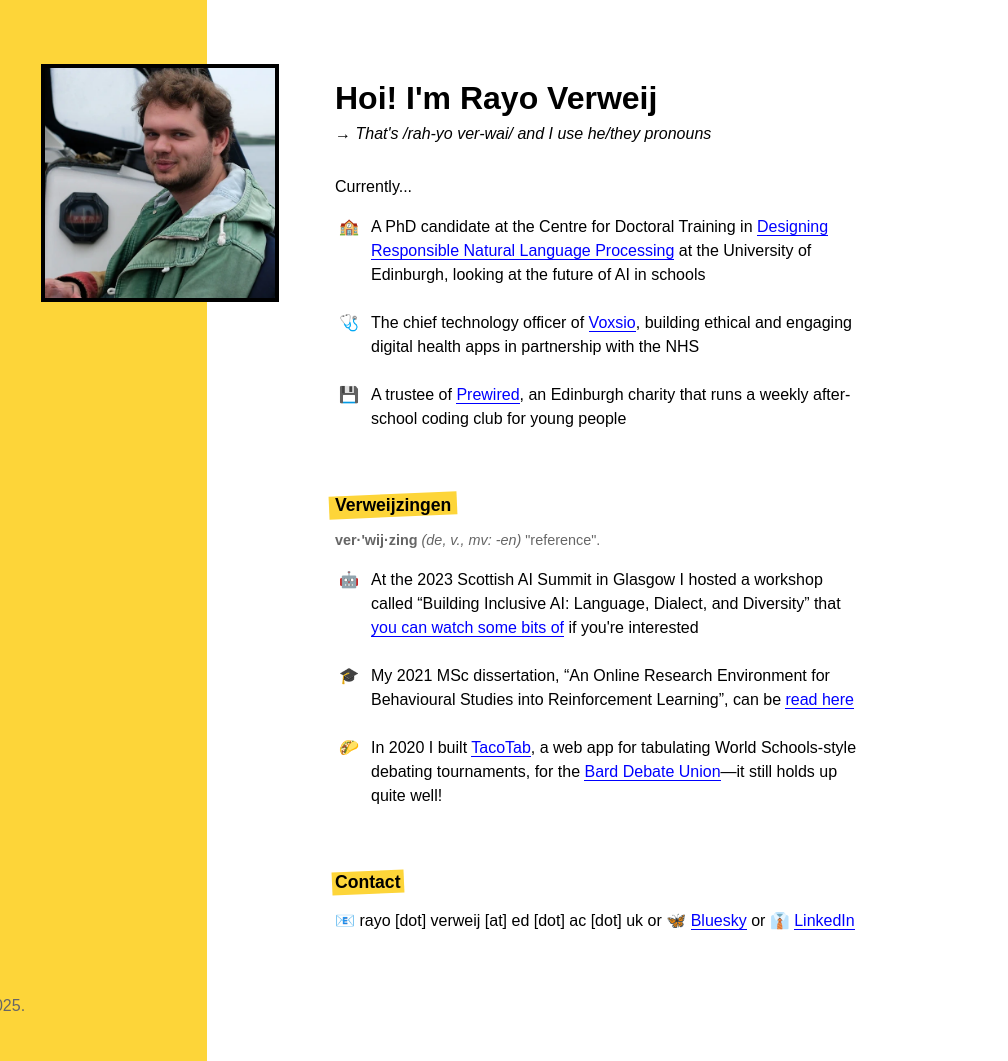
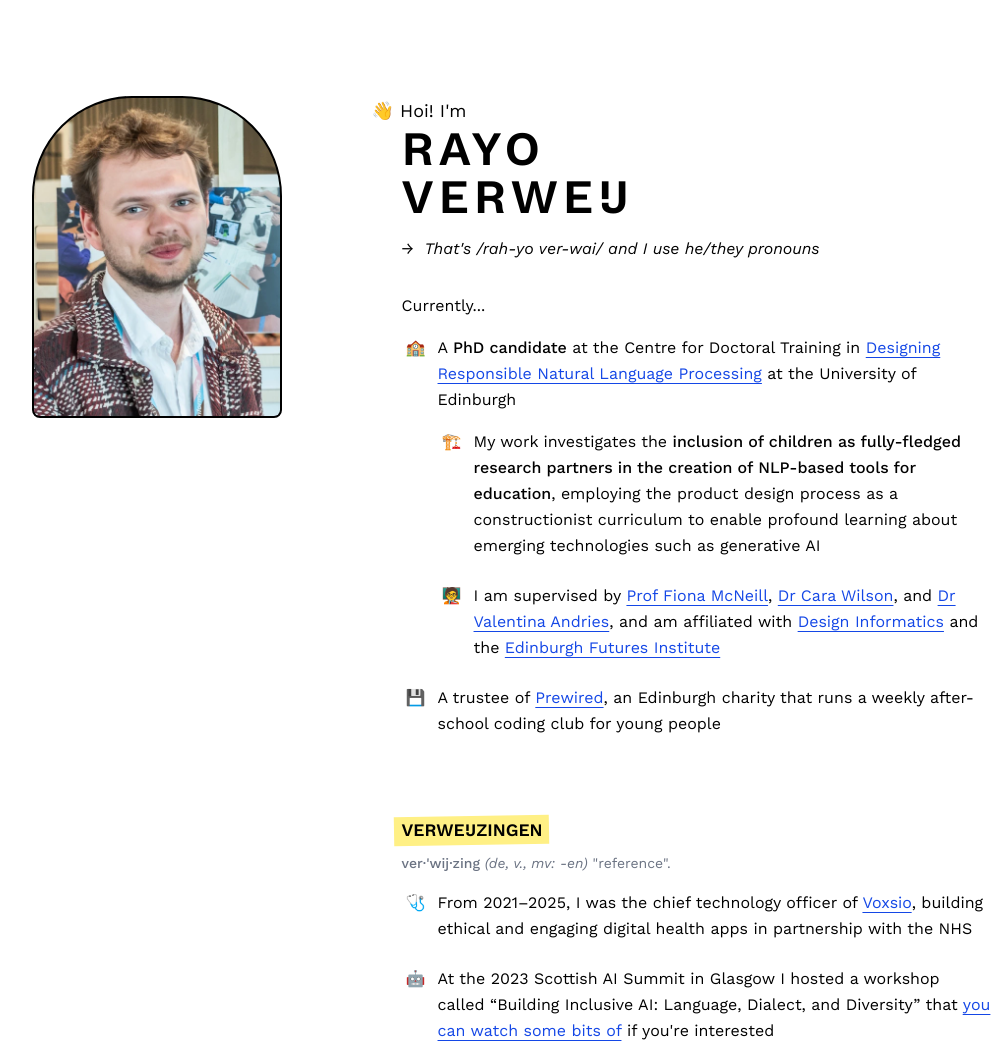
Before and after one commit to rayoverweij/rayodev, an Astro site: page / in a window 1280 px wide. Shown: the top 1061 px of the page, without its empty margins (129-1137 px from the left). Built offline with nearby package versions, Linux system fonts and the light colour scheme; Astro itself is replaced by a stand-in of ours; some packages are replaced by stand-ins of ours; a web font is replaced by a local one.

Commit message:
Design updates

```diff
--- a/package.json
+++ b/package.json
@@ -24,8 +24,10 @@
   "homepage": "https://github.com/rayoverweij/rayodev#readme",
   "dependencies": {
     "@astrojs/vercel": "^8.1.5",
+    "@tailwindcss/vite": "^4.1.8",
     "@vercel/analytics": "^1.5.0",
     "@vercel/speed-insights": "^1.2.0",
-    "astro": "^5.9.1"
+    "astro": "^5.9.1",
+    "tailwindcss": "^4.1.8"
   }
 }
--- a/src/pages/index.astro
+++ b/src/pages/index.astro
@@ -2,8 +2,8 @@
 import { Image } from "astro:assets";
 import Analytics from "@vercel/analytics/astro";
 import SpeedInsights  from "@vercel/speed-insights/astro";
-import "../styles/style.css";
-import rayoonaboat from "../images/rayoonaboat.webp";
+import "../styles/global.css";
+import profilepic from "../images/rayosciencefestival.webp";
 ---
 
 <!DOCTYPE html>
@@ -13,48 +13,76 @@ import rayoonaboat from "../images/rayoonaboat.webp";
 		<meta charset="utf-8">
 		<meta name="viewport" content="width=device-width, minimum-scale=1" />
 		<meta name="description" content="Rayo is a PhD candidate at the CDT in Designing Responsible Natural Language Processing at the University of Edinburgh as well as the Chief Technology Officer of Voxsio, building digital health apps in collaboration with the NHS.">
-		<link rel="preconnect" href="https://rsms.me/" />
-		<link rel="stylesheet" href="https://rsms.me/inter/inter.css" />
 		<link rel="icon" href="/favicon.ico" />
 	</head>
 	<body>
-		<div id="container">
-			<header>
-				<div id="background"></div>
-				<div id="photograph-container">
+		<div class="max-w-7xl mt-8 md:mt-24 mx-auto flex flex-col md:flex-row justify-center gap-x-12 xl:gap-x-24 gap-y-8">
+			<header class="flex-col mx-auto md:mx-0 md:pl-6 items-center text-center">
+				<div class="relative w-[250px] h-[322px] bg-black rounded-t-[100px] rounded-b-lg border-2 overflow-hidden">
 					<Image
-						id="photograph"
-						src={rayoonaboat}
+						width={250}
+						class="absolute top-0 left-0 hover:opacity-15 transition"
+						src={profilepic}
 						alt="Rayo sitting on a sailing boat smiling at the camera"
 					/>
+					<p class="text-white pt-[190px]">
+						Photo by Chris Scott
+					</p>
 				</div>
 			</header>
-			<main>
-				<h1>Hoi! I'm Rayo Verweij</h1>
-				<small><span id="introarr">&rarr;&nbsp;</span><em>That's /rah-yo ver-wai/ and I use he/they pronouns</em></small>
+			<main class="max-w-[64ch] mx-auto md:mx-0 px-6 md:pr-6">
+				<div class="text-center md:text-left">
+					<p class="mb-0 -ml-7.5 text-lg">
+						👋 Hoi! I'm
+					</p>
+					<h1 class="font-semibold text-5xl leading-12 tracking-widest mb-4">
+						<span class="swsh">R</span>AYO
+						<br />
+						<span class="pl-0">VERWE&IJlig;</span>
+					</h1>
+					<small class="block text-base mb-8">
+						<span class="hidden md:inline-block">&rarr;&nbsp;</span>
+						<em>That's /rah-yo ver-wai/ and I use he/they pronouns</em>
+					</small>
+				</div>
 
 				<p>Currently...</p>
-				<ul id="joblist">
-					<li id="uni">A PhD candidate at the Centre for Doctoral Training in <a href="https://responsiblenlp.org" target="_blank" rel="noopener noreferrer">Designing Responsible Natural Language Processing</a> at the University of Edinburgh, looking at the future of AI in schools</li>
-					<li id="voxsio">The chief technology officer of <a href="https://voxsio.com" target="_blank" rel="noopener noreferrer">Voxsio</a>, building ethical and engaging digital health apps in partnership with the NHS</li>
-					<li id="prewired">A trustee of <a href="https://prewired.org" target="_blank" rel="noopener noreferrer">Prewired</a>, an Edinburgh charity that runs a weekly after-school coding club for young people</li>
+				<ul>
+					<li class="list-['🏫']">
+						A <strong>PhD candidate</strong> at the Centre for Doctoral Training in <a href="https://responsiblenlp.org" target="_blank" rel="noopener noreferrer">Designing Responsible Natural Language Processing</a> at the University of Edinburgh
+						<ul class="mt-4">
+							<li class="list-['🏗️']">
+								My work investigates the <strong>inclusion of children as fully-fledged research partners in the creation of NLP-based tools for education</strong>, employing the product design process as a constructionist curriculum to enable profound learning about emerging technologies such as generative AI
+							</li>
+							<li class="list-['🧑‍🏫']">
+								I am supervised by <a href="https://homepages.inf.ed.ac.uk/fmcneill/" target="_blank" rel="noopener noreferrer">Prof Fiona McNeill</a>, <a href="https://www.de.ed.ac.uk/people/dr-cara-wilson" target="_blank" rel="noopener noreferrer">Dr Cara Wilson</a>, and <a href="https://www.de.ed.ac.uk/people/valentina-andries" target="_blank" rel="noopener noreferrer">Dr Valentina Andries</a>, and am affiliated with <a href="https://designinformatics.org" target="_blank" rel="noopener noreferrer">Design Informatics</a> and the <a href="https://efi.ed.ac.uk" target="_blank" rel="noopener noreferrer">Edinburgh Futures Institute</a>
+							</li>
+						</ul>
+					</li>
+					<li class="list-['💾']">A trustee of <a href="https://prewired.org" target="_blank" rel="noopener noreferrer">Prewired</a>, an Edinburgh charity that runs a weekly after-school coding club for young people</li>
 				</ul>
 
-				<h2>Verweijzingen</h2>
-				<p id="verwijzing"><strong>ver&middot;'wij&middot;zing</strong> <em>(de, v., mv: -en)</em> "reference".</p>
+				<h2>
+					Verwe&IJlig;zingen
+				</h2>
+				<p class="text-sm text-gray-500">
+					<strong>ver&middot;'wij&middot;zing</strong> <em>(de, v., mv: -en)</em> "reference".
+				</p>
 				<ul>
-					<li id="aisummit">At the 2023 Scottish AI Summit in Glasgow I hosted a workshop called &ldquo;Building Inclusive AI: Language, Dialect, and Diversity&rdquo; that <a href="https://www.scottishaisummit.com/workshop-building-inclusive-ai-language-dialect-and-diversity" target="_blank" rel="noopener noreferrer">you can watch some bits of</a> if you're interested</li>
-					<li id="dissertation">My 2021 MSc dissertation, &ldquo;An Online Research Environment for Behavioural Studies into Reinforcement Learning&rdquo;, can be <a href="/docs/Verweij2021-OnlineResearchEnvironment.pdf" target="_blank" rel="noopener noreferrer">read here</a></li>
-					<li id="tacotab">In 2020 I built <a href="https://rayoverweij.github.io/tacotab/" target="_blank" rel="noopener noreferrer">TacoTab</a>, a web app for tabulating World Schools-style debating tournaments, for the <a href="https://debate.bard.edu" target="_blank" rel="noopener noreferrer">Bard Debate Union</a>&mdash;it still holds up quite well!
+					<li class="list-['🩺']">From 2021&ndash;2025, I was the chief technology officer of <a href="https://voxsio.com" target="_blank" rel="noopener noreferrer">Voxsio</a>, building ethical and engaging digital health apps in partnership with the NHS</li>
+					<li class="list-['🤖']">At the 2023 Scottish AI Summit in Glasgow I hosted a workshop called &ldquo;Building Inclusive AI: Language, Dialect, and Diversity&rdquo; that <a href="https://www.scottishaisummit.com/workshop-building-inclusive-ai-language-dialect-and-diversity" target="_blank" rel="noopener noreferrer">you can watch some bits of</a> if you're interested</li>
+					<li class="list-['🎓']">My 2021 MSc dissertation, &ldquo;An Online Research Environment for Behavioural Studies into Reinforcement Learning&rdquo;, can be <a href="/docs/Verweij2021-OnlineResearchEnvironment.pdf" target="_blank" rel="noopener noreferrer">read here</a></li>
+					<li class="list-['🌮']">In 2020 I built <a href="https://rayoverweij.github.io/tacotab/" target="_blank" rel="noopener noreferrer">TacoTab</a>, a web app for tabulating World Schools-style debating tournaments, for the <a href="https://debate.bard.edu" target="_blank" rel="noopener noreferrer">Bard Debate Union</a>&mdash;it still holds up quite well!
 				</ul>
 
 				<h2>Contact</h2>
 				<p>📧 rayo [dot] verweij [at] ed [dot] ac [dot] uk or 🦋 <a href="https://bsky.app/profile/rayo.dev" target="_blank" rel="noopener noreferrer">Bluesky</a> or 👔 <a href="https://linkedin.com/in/rayo-verweij" target="_blank" rel="noopener noreferrer">LinkedIn</a></p>
+
+				<footer class="mt-40 mb-20 text-gray-500">
+					&copy; Rayo Verweij <span id="date"></span>.
+				</footer>
 			</main>
 		</div>
-		<footer>
-			&copy; Rayo Verweij <span id="date"></span>.
-		</footer>
 
 		<script>
 			const year = new Date().getFullYear();
--- /dev/null
+++ b/src/styles/global.css
@@ -0,0 +1,106 @@
+@import "tailwindcss";
+
+@font-face {
+	font-family: "Work Sans";
+	src: url("/fonts/WorkSans-Regular.woff2") format("woff2");
+	font-weight: 400;
+	font-style: normal;
+	font-display: swap;
+}
+
+@font-face {
+	font-family: "Work Sans";
+	src: url("/fonts/WorkSans-Italic.woff2") format("woff2");
+	font-weight: 400;
+	font-style: italic;
+	font-display: swap;
+}
+
+@font-face {
+	font-family: "Work Sans";
+	src: url("/fonts/WorkSans-Medium.woff2") format("woff2");
+	font-weight: 500;
+	font-style: normal;
+	font-display: swap;
+}
+
+@font-face {
+	font-family: "Work Sans";
+	src: url("/fonts/WorkSans-MediumItalic.woff2") format("woff2");
+	font-weight: 500;
+	font-style: italic;
+	font-display: swap;
+}
+
+@font-face {
+	font-family: "Work Sans";
+	src: url("/fonts/WorkSans-SemiBold.woff2") format("woff2");
+	font-weight: 600;
+	font-style: normal;
+	font-display: swap;
+}
+
+@font-face {
+	font-family: "Work Sans";
+	src: url("/fonts/WorkSans-SemiBoldItalic.woff2") format("woff2");
+	font-weight: 600;
+	font-style: italic;
+	font-display: swap;
+}
+
+@font-face {
+	font-family: "Work Sans";
+	src: url("/fonts/WorkSans-Bold.woff2") format("woff2");
+	font-weight: 700;
+	font-style: normal;
+	font-display: swap;
+}
+
+@font-face {
+	font-family: "Work Sans";
+	src: url("/fonts/WorkSans-BoldItalic.woff2") format("woff2");
+	font-weight: 700;
+	font-style: italic;
+	font-display: swap;
+}
+
+@theme {
+	--font-sans: "Work Sans", sans-serif;
+	--font-sans--font-feature-settings: "ss03", "ss05";
+}
+
+@layer base {
+	::selection {
+		@apply bg-black text-white;
+	}
+
+	h2 {
+		@apply relative w-fit mt-20 mb-2 font-semibold text-[1.1rem] uppercase;
+	}
+
+	h2::after {
+		@apply block absolute w-[110%] h-[110%] -top-[5%] -left-[5%] -z-50 bg-yellow-200;
+		content: "";
+		transform: rotate(-1deg);
+	}
+
+	p, li {
+		@apply leading-relaxed;
+	}
+
+	ul {
+		@apply mt-4 pl-6;
+	}
+
+	li {
+		@apply mb-6 pl-3;
+	}
+
+	a {
+		@apply text-blue-700 underline underline-offset-4 hover:decoration-wavy hover:underline-offset-2 hover:decoration-1;
+	}
+
+	strong {
+		@apply font-medium;
+	}
+}
--- a/src/styles/style.css
+++ /dev/null
@@ -1,224 +0,0 @@
-:root {
-	--gold: #FDD539;
-
-	font-family: Inter, sans-serif;
-	font-feature-settings: 'calt' 1, 'dlig' 1, 'liga' 1, 'cv05' 1, 'cv08' 1, 'ss01' 1, 'ss03' 1;
-}
-
-@supports (font-variation-settings: normal) {
-	:root { font-family: InterVariable, sans-serif; }
-}
-
-
-::selection {
-	background-color: black;
-	color: white;
-}
-
-
-h1 {
-	font-size: 1.75rem;
-	margin-top: 2rem;
-	margin-bottom: 0.5rem;
-}
-
-h2 {
-	position: relative;
-	width: fit-content;
-	font-weight: 550;
-	font-size: 1.1rem;
-	margin-top: 4rem;
-	margin-bottom: 0.5rem;
-}
-
-h2::after {
-	content: "";
-	display: block;
-	position: absolute;
-	width: 110%;
-	height: 110%;
-	top: -5%;
-	left: -5%;
-	z-index: -100;
-	transform: rotate(-2.5deg);
-	background-color: var(--gold);
-}
-
-p, li {
-	line-height: 1.5;
-}
-
-small {
-	display: block;
-	font-size: 1rem;
-	margin-bottom: 2rem;
-}
-
-ul {
-	padding-left: 1.5rem;
-}
-
-li {
-	margin-bottom: 1.5rem;
-	padding-left: 0.75rem;
-}
-
-a {
-	color: #0000FF;
-	text-decoration: none;
-	border-bottom: 1px solid #0000FF;
-}
-
-a:hover {
-	color: #CC0000;
-	border-bottom-color: #CC0000;
-}
-
-strong {
-	font-weight: 550;
-}
-
-
-body {
-	margin: 0;
-	padding: 1.5rem;
-}
-
-#background {
-	position: absolute;
-	width: 100%;
-	aspect-ratio: 21/9;
-	max-height: 525px;
-	left: 0;
-	top: 0;
-	background-color: var(--gold);
-	z-index: -100;
-}
-
-#photograph-container {
-	position: relative;
-	width: 50%;
-	aspect-ratio: 1;
-	border: 4px solid black;
-	overflow: hidden;
-}
-
-#photograph {
-	width: 100%;
-	height: 100%;
-}
-
-#introarr {
-	display: none;
-}
-
-#verwijzing {
-	font-size: 0.9rem;
-	color: #666;
-}
-
-#uni {
-	list-style-type: "\1F3EB";
-}
-
-#voxsio {
-	list-style-type: "\1FA7A";
-}
-
-#prewired {
-	list-style-type: "\1F4BE";
-}
-
-#aisummit {
-	list-style-type: "\1F916";
-}
-
-#dissertation {
-	list-style-type: "\1F393";
-}
-
-#tacotab {
-	list-style-type: "\1F32E";
-}
-
-footer {
-	margin-top: 12rem;
-	margin-bottom: 2rem;
-	color: #666;
-}
-
-
-@media screen and (min-width: 576px) {
-	body {
-		max-width: 576px;
-		margin: 0 auto;
-	}
-
-	#background {
-		height: 240px;
-		aspect-ratio: unset;
-	}
-
-	#introarr {
-		display: inline-block;
-	}
-}
-
-
-@media screen and (min-width: 1200px) {
-	h1 {
-		font-size: 2rem;
-		margin-top: 1rem;
-	}
-
-	body {
-		max-width: 1500px;
-		padding: 0;
-	}
-
-	#container {
-		display: flex;
-		min-height: 95vh;
-		margin: 0 auto;
-		padding-top: 4rem;
-	}
-
-	header {
-		position: relative;
-		width: 30%;
-		padding-left: 1rem;
-	}
-
-	#background {
-		position: absolute;
-		height: calc(100% + 12rem);
-		max-height: unset;
-		width: 100%;
-		top: -5rem;
-		left: -4rem;
-		margin-top: 0;
-	}
-
-	#photograph-container {
-		width: 60%;
-		margin-left: 40%;
-	}
-
-	main {
-		max-width: 60ch;
-		margin-left: 5vw;
-		margin-right: 2rem;
-	}
-
-	footer {
-		margin-top: 3rem;
-		margin-bottom: 1rem;
-	}
-}
-
-
-@media screen and (min-width: 1500px) {
-	h1 {
-		font-size: 3rem;
-	}
-}
```
Also changed, not shown: astro.config.mjs (+7 -1 lines), public/fonts/WorkSans-Bold.woff2 (added), public/fonts/WorkSans-BoldItalic.woff2 (added), public/fonts/WorkSans-Italic.woff2 (added), public/fonts/WorkSans-Medium.woff2 (added), public/fonts/WorkSans-MediumItalic.woff2 (added), public/fonts/WorkSans-Regular.woff2 (added), public/fonts/WorkSans-SemiBold.woff2 (added), public/fonts/WorkSans-SemiBoldItalic.woff2 (added), src/images/rayoonaboat.webp (deleted), src/images/rayosciencefestival.webp (added), 1 other file.
